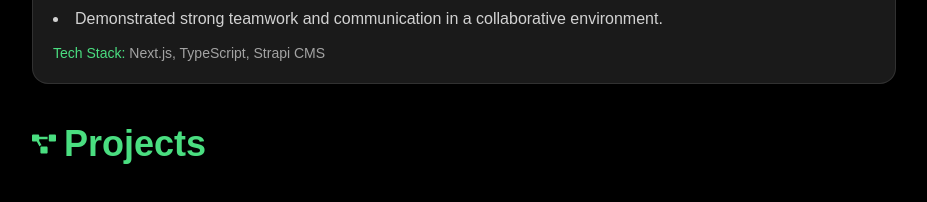
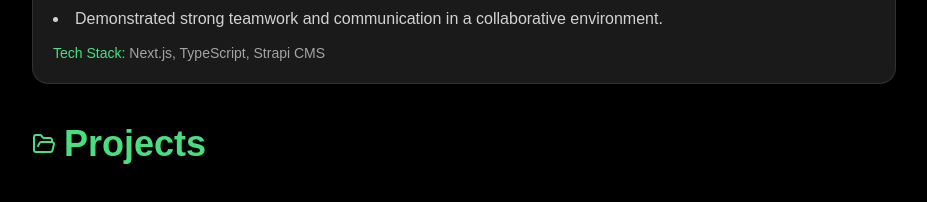
Before and after one commit to ankitchoubeyy/portfolio-ankit-choubey, a Next.js app: page / in a window 1280 px wide. Shown: the part 940-1142 px from the top of the page, without its empty margins (176-1103 px from the left). Built offline with nearby package versions, Linux system fonts and the light colour scheme.

Commit message:
added the project icon

```diff
--- a/src/components/ProjectSection.jsx
+++ b/src/components/ProjectSection.jsx
@@ -4,7 +4,7 @@ import ProjectCard from "./ProjectCard";
 import ProjectTag from "./ProjectTag";
 import { useState } from "react";
 import { motion } from "framer-motion";
-import { FaProjectDiagram } from "react-icons/fa";
+import { LuFolderOpen } from "react-icons/lu";
 
 const projectsData = [
   {
@@ -63,7 +63,7 @@ function ProjectsSection() {
         id="project"
       >
         <h2 className="text-primary font-extrabold text-2xl md:text-4xl flex items-center gap-2">
-          <FaProjectDiagram className="w-6 h-6" />Projects
+          <LuFolderOpen className="w-6 h-6" />Projects
         </h2>
         <div className="flex text-white flex-row justify-center items-center text-2xl gap-5 sm:gap-10 mt-5 md:mt-10">
           <ProjectTag
```
